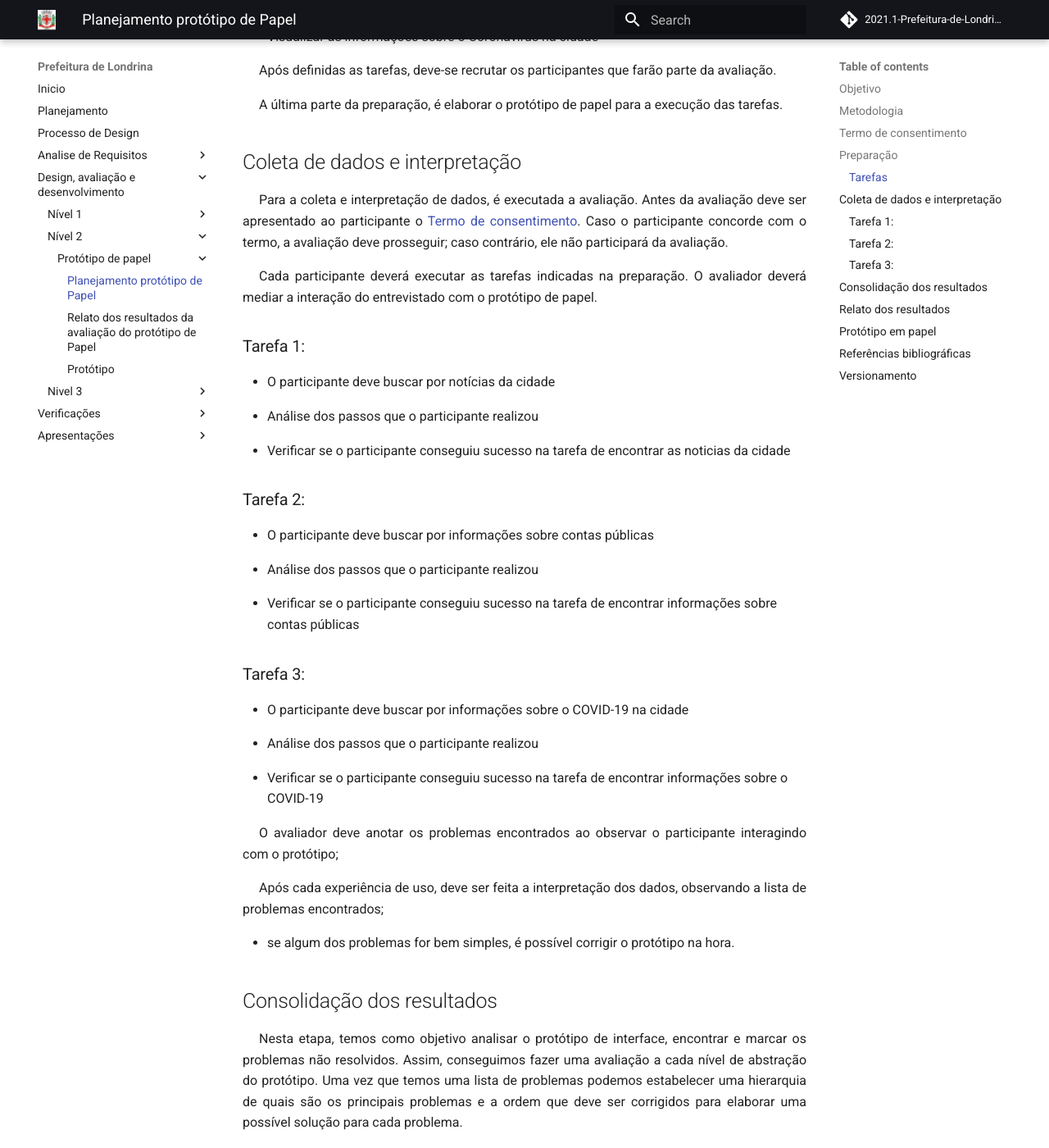
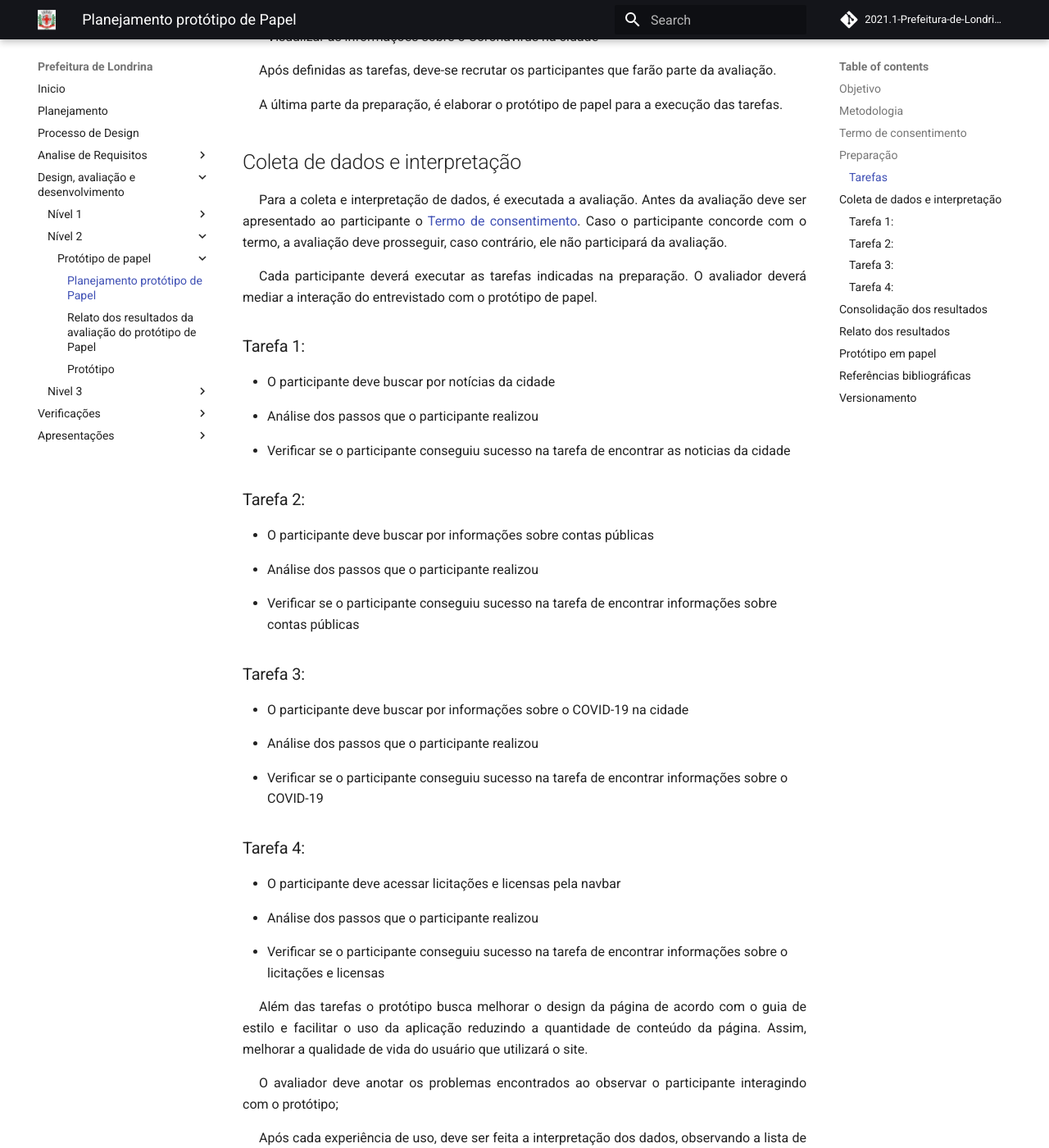
Before and after one commit to Interacao-Humano-Computador/2021.1-Prefeitura-de-Londrina, an MkDocs documentation site: the page built from docs/prototipo_de_papel/planejamento.md, in a window 1280 px wide and 1400 px high, scrolled down 2110 px. Shown: the whole window at 82% size. Built offline with MkDocs 1.6.1 and Material for MkDocs 9.7.7, drawn with Linux system fonts in a browser that asks for light colours; comment, search, counter and statistics services are not loaded; some of the changed text lies outside the part shown.

Commit message:
Corrigir apresentaçao 5 e 6

```diff
--- a/docs/prototipo_de_papel/planejamento.md
+++ b/docs/prototipo_de_papel/planejamento.md
@@ -68,7 +68,7 @@ A última parte da preparação, é elaborar o protótipo de papel para a execu
 ## Coleta de dados e interpretação
 
 <p style="text-indent: 20px; text-align: justify">
-Para a coleta e interpretação de dados, é executada a avaliação. Antes da avaliação deve ser apresentado ao participante o <a href="../termo-de-consentimento">Termo de consentimento</a>. Caso o participante concorde com o termo, a avaliação deve prosseguir; caso contrário, ele não participará da avaliação.
+Para a coleta e interpretação de dados, é executada a avaliação. Antes da avaliação deve ser apresentado ao participante o <a href="../termo-de-consentimento">Termo de consentimento</a>. Caso o participante concorde com o termo, a avaliação deve prosseguir, caso contrário, ele não participará da avaliação.
 </p>
 
 <p style="text-indent: 20px; text-align: justify">
@@ -89,6 +89,15 @@ Cada participante deverá executar as tarefas indicadas na preparação. O avali
 <ul><li>O participante deve buscar por informações sobre o COVID-19 na cidade</li></ul>
 <ul><li>Análise dos passos que o participante realizou</li></ul>
 <ul><li>Verificar se o participante conseguiu sucesso na tarefa de encontrar informações sobre o COVID-19</li></ul>
+
+### Tarefa 4:
+<ul><li>O participante deve acessar licitações e licensas pela navbar</li></ul>
+<ul><li>Análise dos passos que o participante realizou</li></ul>
+<ul><li>Verificar se o participante conseguiu sucesso na tarefa de encontrar informações sobre o licitações e licensas</li></ul>
+
+<p style="text-indent: 20px; text-align: justify">
+Além das tarefas o protótipo busca melhorar o design da página de acordo com o guia de estilo e facilitar o uso da aplicação reduzindo a quantidade de conteúdo da página. Assim, melhorar a qualidade de vida do usuário que utilizará o site.
+</p>
 
 <p style="text-indent: 20px; text-align: justify">
 O avaliador deve anotar os problemas encontrados ao observar o participante interagindo com o protótipo;
@@ -120,11 +129,15 @@ A última etapa é relatar os resultados obtidos na avaliação. Uma vez que pos
     * Descrição do problema
     * Prioridade para correção
     * Sugestões de correção
-* Indicação de partes do sistema que podem ser mais bem elaboradas.
+* Indicação de partes do sistema que podem ser melhor elaboradas.
 
 ## Protótipo em papel
 
 <iframe style="border: 1px solid rgba(0, 0, 0, 0.1);" width="1000" height="650" src="https://www.figma.com/embed?embed_host=share&url=https%3A%2F%2Fwww.figma.com%2Fproto%2FNAISc9GIKohEGfEPbaJxSx%2Fprototipo-papel%3Fnode-id%3D1%253A56%26starting-point-node-id%3D1%253A56" allowfullscreen></iframe>
+
+<center>
+<figcaption>Observação: Para melhor visualização do protótipo utilize a versão em modo de tela cheia para ampliar a resolução.</figcaption>
+</center>
 
 ## Referências bibliográficas
 
@@ -137,3 +150,4 @@ A última etapa é relatar os resultados obtidos na avaliação. Uma vez que pos
 | 1.0 | 16/09/2021 | Criação do documento e planejamento do protótipo de papel | Davi Marinho |
 | 1.1 | 17/09/2021 | Relato, Consolidação e protótipo de papel | Victor Yukio |
 | 1.2 | 17/09/2021 | Corrigindo, atualizando e finalizando o documento | Davi Marinho |
+| 1.3 | 19/10/2021 | Corrigir erros de ortografia, nivelar o escopo da avaliação com o que foi apresentado no protótipo e adicionar solução para resolução do protótipo do figma | Victor Yukio |
```
Also changed, not shown: docs/atividades_design/prototipo_alta/planejamento_avaliacao.md (+21 -7 lines).
